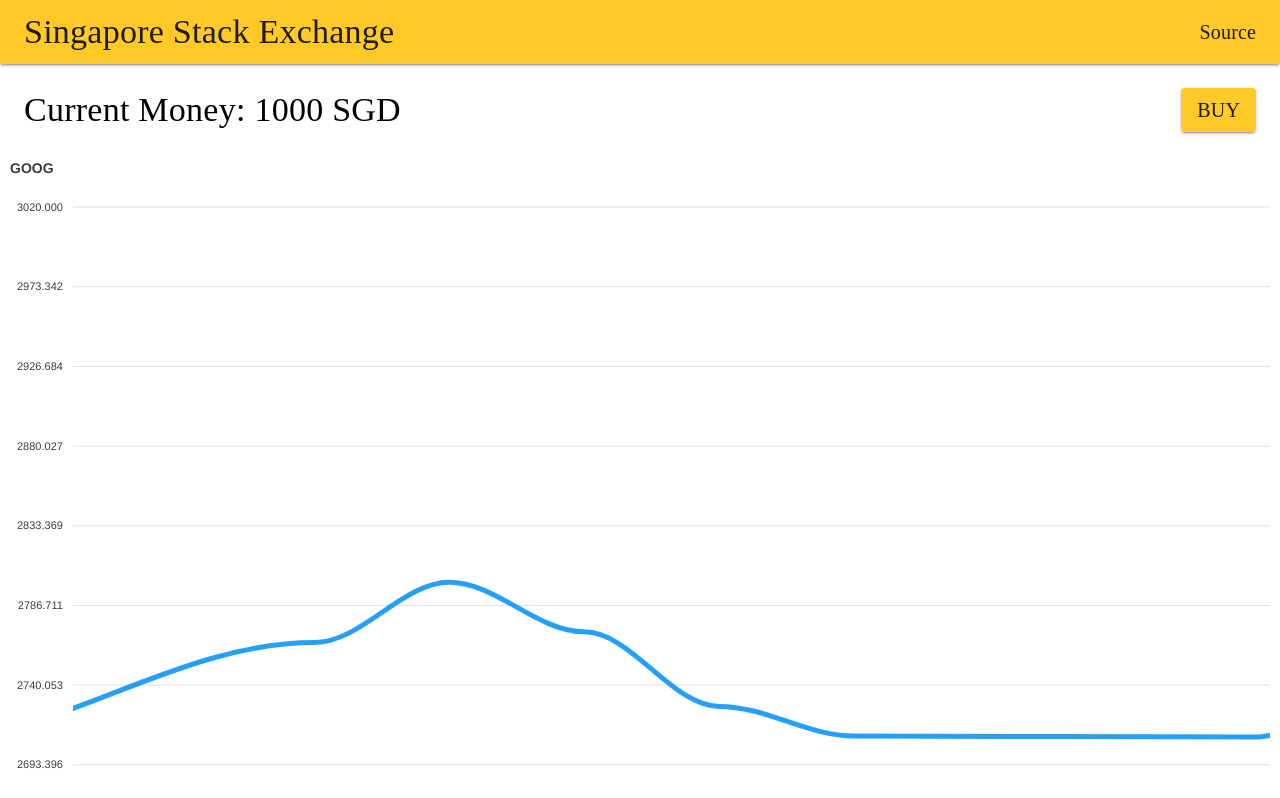
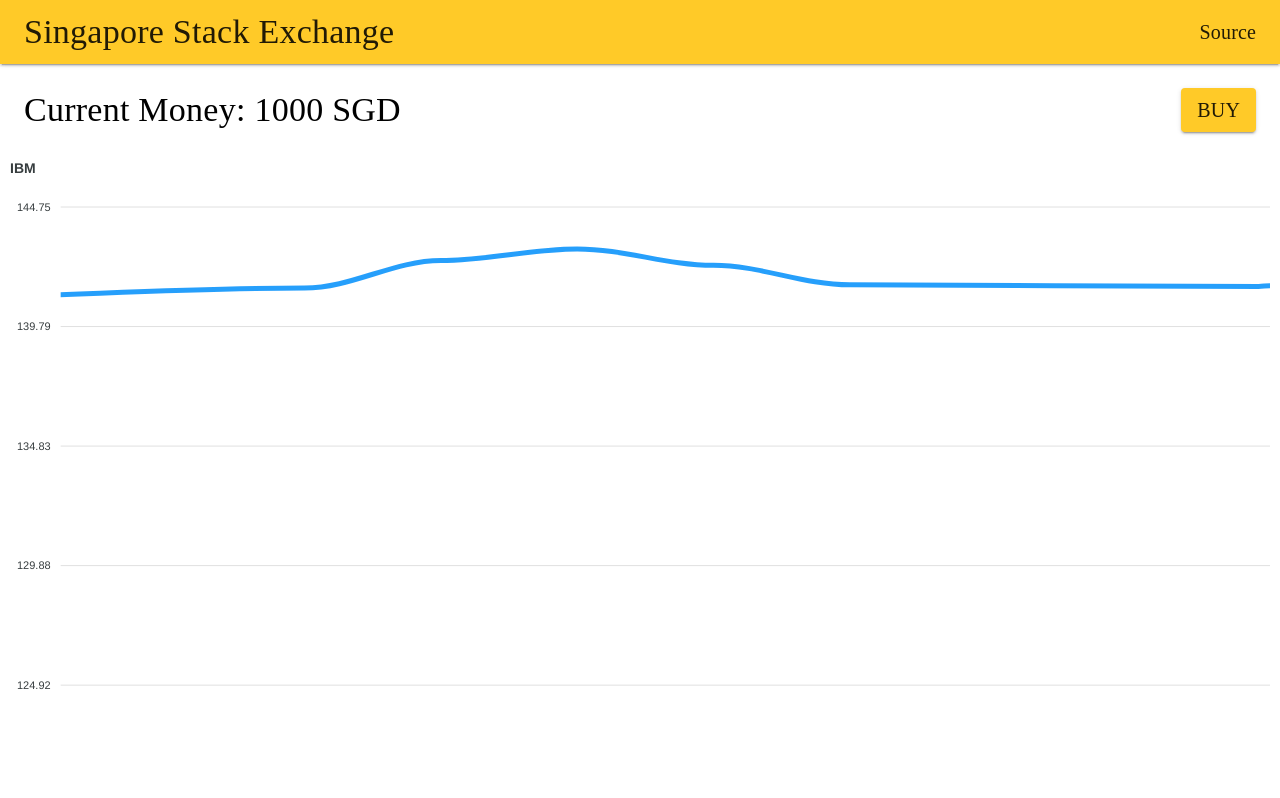
Before and after one commit to HackNRoll-Jafar/SingaporeStackExchange, a React (Create React App) app in the folder frontend/: page /game in a window 1280 px wide. Shown: the top 798 px of the page. Built offline with nearby package versions, Linux system fonts and the light colour scheme.

Commit message:
feat: add stocks randomizations

```diff
--- a/frontend/src/pages/Gamepage.js
+++ b/frontend/src/pages/Gamepage.js
@@ -1,6 +1,6 @@
 import React, {useState, useEffect, useRef} from 'react';
 import Chart from "react-apexcharts";
-import stocksJson from "../sample.json"
+import allStocks from "../data.json";
 import { Typography } from '@mui/material';
 import { StyledButton } from '../components/StyledComponents';
 import EndgameModal from '../components/EndgameModal';
@@ -20,7 +20,11 @@ const Space = styled('div')({
   flexGrow: 1,
 });
 
-const parseStocks = () => {
+const retrieveRandomStock = () => {
+  return allStocks[Math.floor(Math.random() * allStocks.length)];
+};
+
+const parseStocks = (stocksJson) => {
   let stocks = [];
   let mn = Number.MAX_VALUE, mx = Number.MIN_VALUE;
   for(const [key, value] of Object.entries(stocksJson["DAILY_PRICE"])) {
@@ -30,10 +34,10 @@ const parseStocks = () => {
   }
   stocks.reverse();
 
-  return { stocks, mn, mx };
+  return { stocks: stocks, mn: mn, mx: mx };
 };
 
-const generateOptions = (mn, mx) => {
+const generateOptions = (stocksJson, mn, mx) => {
   return {
     chart: {
       id: 'realtime',
@@ -81,18 +85,18 @@ const generateOptions = (mn, mx) => {
 };
 
 const Gamepage = () => {
-  const { stocks, mn, mx } = parseStocks();
-  const options = generateOptions(mn, mx);
+  const [stocksJson] = useState(retrieveRandomStock());
   const [cash, setCash] = useState(STARTING_MONEY);
+  const [isBuying, setIsBuying] = useState(true);
+  const [series, setSeries] = useState([{ data:[] }]);
+  const [price, setPrice] = useState(0);
+  const [buy, setBuy] = useState(0);
+  const [isModalOpen, setIsModalOpen] = useState(false);
   const ref = useRef({
     index: 0,
-    fullData: []
+    fullData: [],
+    ...parseStocks(stocksJson)
   });
-  const [isBuying, setIsBuying] = useState(true)
-  const [series, setSeries] = useState([{data:[]}])
-  const [price, setPrice] = useState(0)
-  const [buy, setBuy] = useState(0)
-  const [isModalOpen, setIsModalOpen] = useState(false);
 
   const handleGameOver = () =>{
     if (!isBuying) {
@@ -103,7 +107,7 @@ const Gamepage = () => {
 
   useEffect(() => {
     const getNewSeries = () => {
-      const [nx, ny] = stocks[ref.current.index];
+      const [nx, ny] = ref.current.stocks[ref.current.index];
       ref.current.fullData.push({ x: nx, y: ny });
       ref.current.index += 1;
       setPrice(ny);
@@ -111,7 +115,7 @@ const Gamepage = () => {
     }
 
     const interval = setInterval(() =>
-      (ref.current.index < stocks.length? setSeries(getNewSeries()) : handleGameOver()), 500);
+      (ref.current.index < ref.current.stocks.length? setSeries(getNewSeries()) : handleGameOver()), 500);
 
     return () => {
       clearInterval(interval);
@@ -142,7 +146,7 @@ const Gamepage = () => {
         </StyledButton>
       </Wrapper>
       <Chart
-        options={options}
+        options={generateOptions(stocksJson, ref.current.mn, ref.current.mx)}
         series={series}
         type="line"
         height="800px"
--- a/frontend/src/pages/Homepage.js
+++ b/frontend/src/pages/Homepage.js
@@ -1,5 +1,5 @@
 import React, { useState } from 'react';
-import { Button, Grid } from '@mui/material';
+import { Grid } from '@mui/material';
 import { styled } from '@mui/material/styles';
 import HelpModal from '../components/HelpModal';
 import { StyledLink, StyledButton } from '../components/StyledComponents';
```
Also changed, not shown: 1 other file (tests, documents, lock files or other folders).
